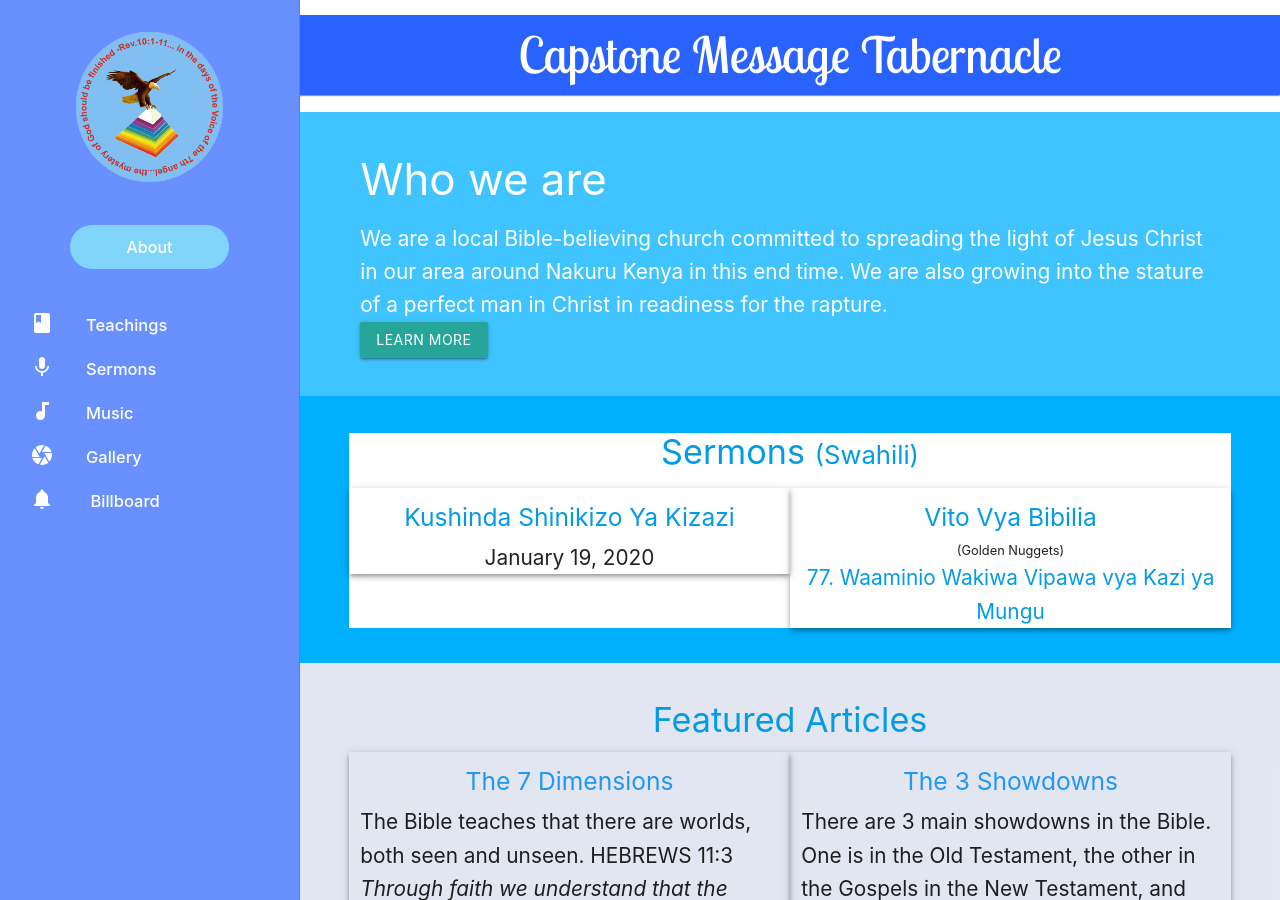
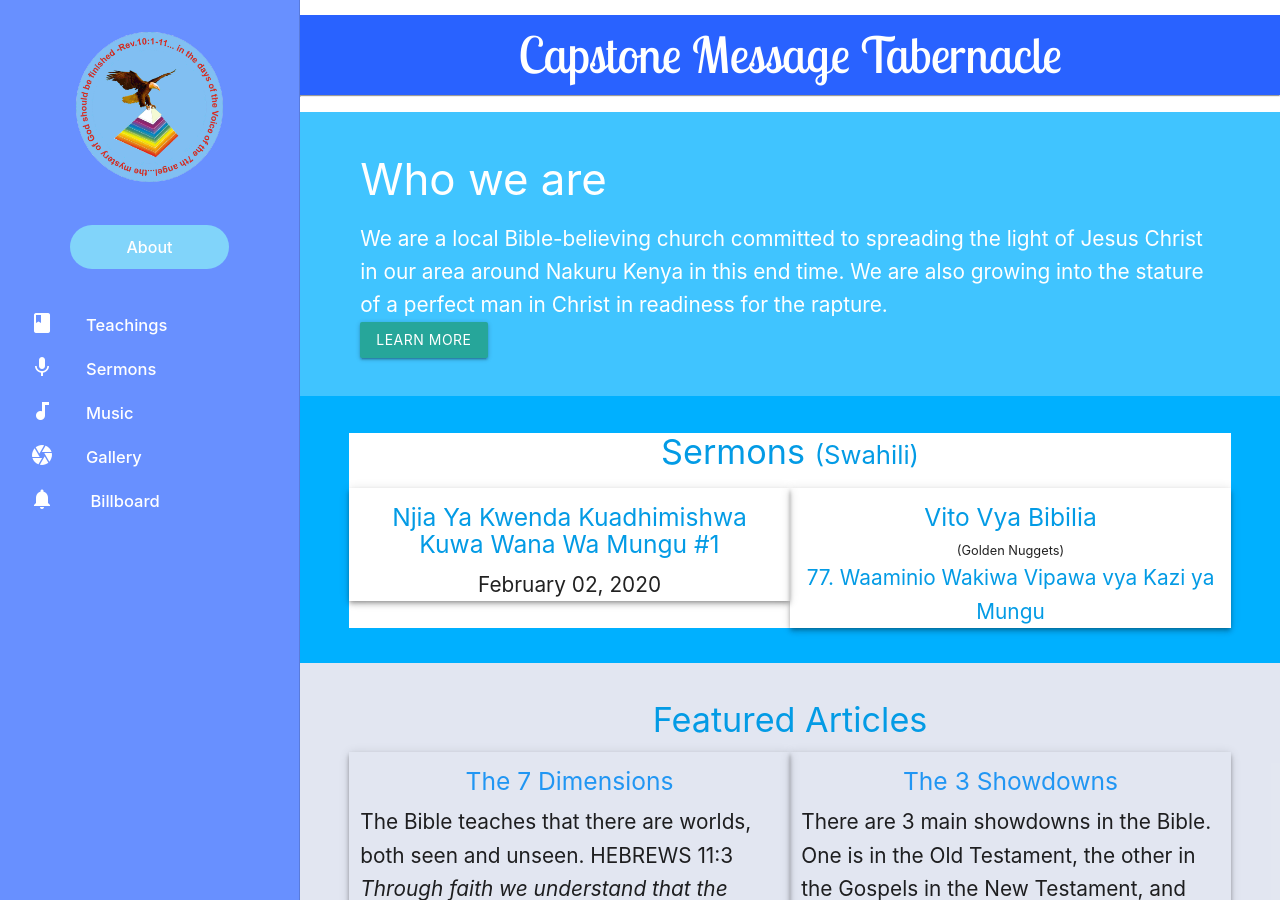
Before and after one commit to njorogetimk/matCSS, a Jekyll site: the page built from index.html, in a window 1280 px wide and 900 px high. Built offline with Jekyll 4.4.1, drawn with Linux system fonts in a browser that asks for light colours.

Commit message:
update to sermon 20-0202

```diff
--- a/index.html
+++ b/index.html
@@ -9,12 +9,7 @@ title: Capstone Message Tabernacle
 <section class="section white" id="theme">
   <!-- For small devices -->
   <div class="our_name">
-    <img
-      class="hide-on-large-only"
-      src="images/logo.jpg"
-      alt="Logo"
-      height="150"
-    />
+    <img class="hide-on-large-only" src="images/logo.jpg" alt="Logo" height="150" />
     <p>Capstone Message Tabernacle</p>
     <hr class="blue" />
   </div>
@@ -49,32 +44,25 @@ title: Capstone Message Tabernacle
 <section class="light-blue accent-3 scrollspy section" id="sermons">
   <div class="container white">
     <h4 class="center">
-      <a href="{{ site.baseurl }}/sermons/2020/index.html"
-        >Sermons <small>(Swahili)</small></a
-      >
+      <a href="{{ site.baseurl }}/sermons/2020/index.html">Sermons <small>(Swahili)</small></a>
     </h4>
     <div class="row">
       <div class="col s12 m6 z-depth-2">
         <h5 class="center">
           <a
-            href="{{ site.baseurl }}/sermons/2020/Sunday/20-01-26_kushinda_shinikizo_ya_kizazi.html"
-            >Kushinda Shinikizo ya Kizazi</a
-          >
+            href="{{ site.baseurl }}/sermons/2020/Sunday/20-02-02_njia_ya_kwenda_kuadhimishwa_kuwa_wana_wa_mungu_1.html">Njia
+            ya Kwenda Kuadhimishwa kuwa Wana wa Mungu #1</a>
         </h5>
-        <p class="center">January 19, 2020</p>
+        <p class="center">February 02, 2020</p>
       </div>
       <div class="col s12 m6 z-depth-2">
         <h5 class="center">
-          <a href="{{ site.baseurl }}/sermons/series/golden_nuggets.html"
-            >Vito vya Bibilia</a
-          >
+          <a href="{{ site.baseurl }}/sermons/series/golden_nuggets.html">Vito vya Bibilia</a>
         </h5>
         <p class="small center">(Golden Nuggets)</p>
         <p class="center">
-          <a
-            href="{{ site.baseurl }}/sermons/2020/Thursday/20-01-23_waaminio_wakiwa_vipawa_vya_kazi_ya_mungu.html"
-            >77. Waaminio Wakiwa Vipawa vya Kazi ya Mungu</a
-          >
+          <a href="{{ site.baseurl }}/sermons/2020/Thursday/20-01-23_waaminio_wakiwa_vipawa_vya_kazi_ya_mungu.html">77.
+            Waaminio Wakiwa Vipawa vya Kazi ya Mungu</a>
         </p>
       </div>
     </div>
@@ -93,17 +81,12 @@ title: Capstone Message Tabernacle
         <p class="">
           The Bible teaches that there are worlds, both seen and unseen. HEBREWS
           11:3
-          <em
-            >Through faith we understand that the worlds were framed by the word
+          <em>Through faith we understand that the worlds were framed by the word
             of God, so that things which are seen were not made of things which
-            do appear.</em
-          >
+            do appear.</em>
         </p>
-        <a
-          href="{{ site.baseurl }}/teachings/articles/19-01-11_sevenDimensions.html"
-          class="btn white-text"
-          >Read More</a
-        >
+        <a href="{{ site.baseurl }}/teachings/articles/19-01-11_sevenDimensions.html" class="btn white-text">Read
+          More</a>
       </div>
       <div class="col s12 l6 z-depth-2">
         <h5 class="center blue-text">The 3 Showdowns</h5>
@@ -113,11 +96,8 @@ title: Capstone Message Tabernacle
           of the church age. The showdowns vindicate that the Word of God in the
           true witnesses is the Truth.
         </p>
-        <a
-          href="{{ site.baseurl }}/teachings/articles/19-01-09_theThreeShowdowns.html"
-          class="btn white-text center"
-          >Read More</a
-        >
+        <a href="{{ site.baseurl }}/teachings/articles/19-01-09_theThreeShowdowns.html"
+          class="btn white-text center">Read More</a>
       </div>
     </div>
   </div>
--- a/sermons/2020/index.html
+++ b/sermons/2020/index.html
@@ -8,7 +8,7 @@ title : 2020 | sermons
 
 <!-- SERMONS -->
 <div class="section sectionSermon">
-    <div class="container light-blue z-depth-2">
+    <div class="container light-blue">
         <h3 style="text-decoration: underline;" class="center white-text">2020 Sermons</h3>
         <div class="row">
             {% assign my_counter=0 %}
@@ -19,7 +19,7 @@ title : 2020 | sermons
             <hr class="col s12 light-blue-text hide-on-small-only">
             {%- endif -%}
 
-            <div class="col s12 m6 vito z-depth-2">
+            <div class="col s12 m6 vito">
                 <p><a href="{{site.baseurl}}{{article.url}}">{{ article.heading }}</a></p>
                 <p>{{ article.date }}</p>
             </div>
```
Also changed, not shown: sermons/2020/Sunday/20-02-02_njia_ya_kwenda_kuadhimishwa_kuwa_wana_wa_mungu_1.html (added, +12 -0 lines), sermons/series.html (+15 -7 lines), sermons/series/njia_ya_kwenda_kuadhimishwa_kuwa_wana_wa_mungu.html (added, +23 -0 lines).
